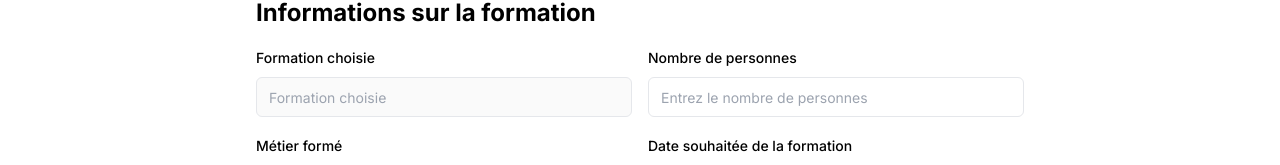
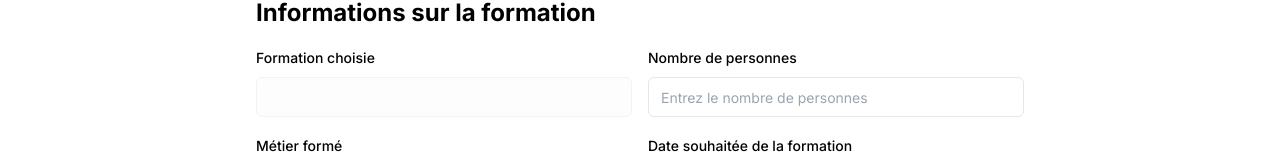
Before and after one commit to HugoErb/Site-SAFESEC-Formation, an Angular app in the folder frontend/: page /training-form in a window 1280 px wide. Shown: the part 764-929 px from the top of the page. Built offline with nearby package versions, Linux system fonts and the light colour scheme.

Commit message:
fix name id chosenTrainingName + opti css

```diff
--- a/frontend/src/app/training-form/training-form.component.html
+++ b/frontend/src/app/training-form/training-form.component.html
@@ -149,12 +149,12 @@
                             <h3 class="text-2xl font-bold">Informations sur la formation</h3>
                             <div class="grid grid-cols-1 gap-4 sm:grid-cols-2">
                                 <div class="space-y-2">
-                                    <label class="text-sm font-medium leading-none" for="job-title">
+                                    <label class="text-sm font-medium leading-none" for="chosenTrainingName">
                                         Formation choisie
                                     </label>
                                     <input
-                                        class="flex h-10 w-full transition-all duration-100 ease-out rounded-md border border-input bg-background px-3 py-2 text-sm ring-offset-background file:border-0 file:bg-transparent file:text-sm file:font-medium placeholder:text-muted-foreground focus-visible:outline-none focus-visible:ring-2 focus-visible:ring-ring focus-visible:ring-offset-2"
-                                        id="job-title" placeholder="Formation choisie" name="chosenTrainingName"
+                                        class="flex h-10 w-full transition-all duration-100 ease-out rounded-md border border-input bg-background px-3 py-2 text-sm ring-offset-background file:border-0 file:bg-transparent file:text-sm file:font-medium disabled:cursor-not-allowed disabled:opacity-50"
+                                        id="chosenTrainingName" name="chosenTrainingName"
                                         [value]="chosenTrainingName" [disabled]="true" #inputField />
                                 </div>
                                 <div class="space-y-2">
@@ -184,23 +184,21 @@
                                         for="trainingDateMail">
                                         Date souhaitée de la formation
                                     </label>
-                                    <div>
-                                      <input type="text" [(ngModel)]="date" (focus)="focus()" (blur)="blur()"
-                                        placeholder="Sélectionnez une date" name="trainingDateMail" readonly #inputField
-                                        class="flex h-10 w-full transition-all duration-100 ease-out rounded-md border border-input bg-background px-3 py-2 text-sm ring-offset-background file:border-0 file:bg-transparent file:text-sm file:font-medium placeholder:text-muted-foreground focus-visible:outline-none focus-visible:ring-2 focus-visible:ring-ring focus-visible:ring-offset-2 disabled:cursor-not-allowed disabled:opacity-50">
-                                      <div class="calendar-layout absolute z-10 w-full flex flex-col animate-appear" *ngIf="active" (mousedown)="prevent($event)">
+                                    <input type="text" #inputField [(ngModel)]="date" (focus)="focus()" (blur)="blur()"
+                                        placeholder="Sélectionnez une date" name="trainingDateMail" readonly
+                                        class="flex h-10 w-full transition-all duration-100 ease-out rounded-md border border-input bg-background px-3 py-2 text-sm ring-offset-background file:border-0 file:bg-transparent file:text-sm file:font-medium placeholder:text-muted-foreground focus-visible:outline-none focus-visible:ring-2 focus-visible:ring-ring focus-visible:ring-offset-2">
+                                    <div class="calendar-layout absolute z-10 w-full flex flex-col animate-appear"
+                                        *ngIf="active" (mousedown)="prevent($event)">
                                         <div class="bg-blue-500 text-white pb-3 pt-1 flex flex-col items-center">
                                             <div class="flex justify-between items-center w-full h-10 px-4">
-                                            <fa-icon
-                                              (click)="!isCurrentMonth() && setPreviousMonth()"
+                                                <fa-icon (click)="!isCurrentMonth() && setPreviousMonth()"
                                                     [icon]="icons.faChevronLeft"
                                                     [ngClass]="{ 'text-gray-400 cursor-not-allowed': isCurrentMonth(), 'cursor-pointer': !isCurrentMonth() }"
                                                     class="text-lg"></fa-icon>
                                                 <div class="text-lg">
                                                     {{ monthYearFormatted }}
                                                 </div>
-                                            <fa-icon class="cursor-pointer text-lg"
-                                                     (click)="setNextMonth()"
+                                                <fa-icon class="cursor-pointer text-lg" (click)="setNextMonth()"
                                                     [icon]="icons.faChevronRight"></fa-icon>
                                             </div>
                                             <div class="flex justify-between w-full text-sm">
@@ -210,25 +208,26 @@
                                             </div>
                                         </div>
                                         <div class="flex flex-col bg-white">
-                                          <div class="flex transition-all duration-150" [ngClass]="{ 'animate-swipeLeft': swipeLeft, 'animate-swipeRight': swipeRight }" *ngFor="let row of calendarDays">
-                                            <div *ngFor="let cell of row" class="flex justify-center items-center border p-2 transition-all duration-300 flex-1 max-w-1/7 relative group"
+                                            <div class="flex transition-all duration-150"
+                                                [ngClass]="{ 'animate-swipeLeft': swipeLeft, 'animate-swipeRight': swipeRight }"
+                                                *ngFor="let row of calendarDays">
+                                                <div *ngFor="let cell of row"
+                                                    class="flex justify-center items-center border p-2 transition-all duration-300 flex-1 max-w-1/7 relative group"
                                                     [ngClass]="{
                                                    'cursor-pointer hover:text-blue-600': !isDisabled(cell),
                                                    'bg-gray-200 text-gray-400 cursor-not-allowed': isDisabled(cell),
                                                    'text-blue-500': isSelected(cell)
-                                                 }"
-                                                 [style.height]="cellHeightUnit"
+                                                 }" [style.height]="cellHeightUnit"
                                                     (click)="!isDisabled(cell) && selectDay(cell)">
                                                     {{ cell.day }}
-                                              <div *ngIf="!isDisabled(cell)" class="absolute bottom-0 left-1/2 transform -translate-x-1/2 w-full h-1 bg-blue-500 transition-transform duration-300 scale-x-0 group-hover:scale-x-100 origin-center"></div>
+                                                    <div *ngIf="!isDisabled(cell)"
+                                                        class="absolute bottom-0 left-1/2 transform -translate-x-1/2 w-full h-1 bg-blue-500 transition-transform duration-300 scale-x-0 group-hover:scale-x-100 origin-center">
                                                     </div>
                                                 </div>
                                             </div>
                                         </div>
                                     </div>
                                 </div>
-
-
                             </div>
                         </div>
                         <div class="space-y-2">
--- a/frontend/src/app/training-form/training-form.component.ts
+++ b/frontend/src/app/training-form/training-form.component.ts
@@ -170,6 +170,7 @@ export class TrainingFormComponent implements OnInit {
   */
   async sendMail(): Promise<void> {
     this.getDataIntoDictionary();
+    console.log(this.inputLabelMap)
     if (await this.commonService.sendMail(this.inputLabelMap, true)) {
       this.resetInputFields();
     }
@@ -200,6 +201,8 @@ export class TrainingFormComponent implements OnInit {
       }
     });
   }
+
+  // Calendrier
   date = '';
   activeDate: string = '';  // Spécifiez explicitement que activeDate est une chaîne
   activeDay = '';
```
Lines whose indentation alone changed are shown as unchanged.
